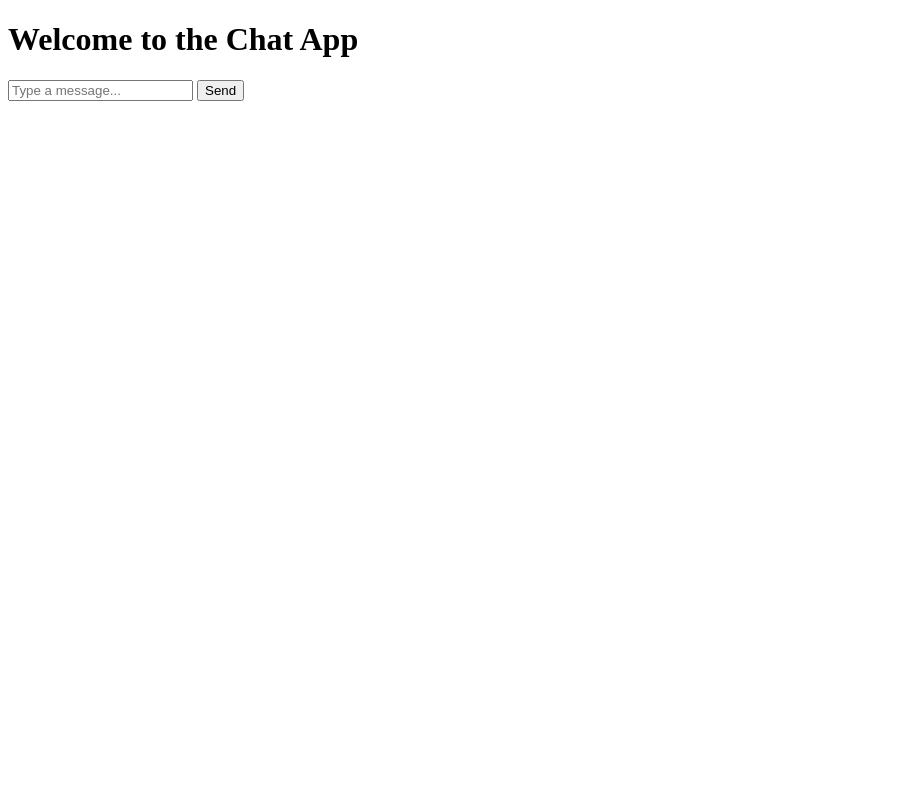
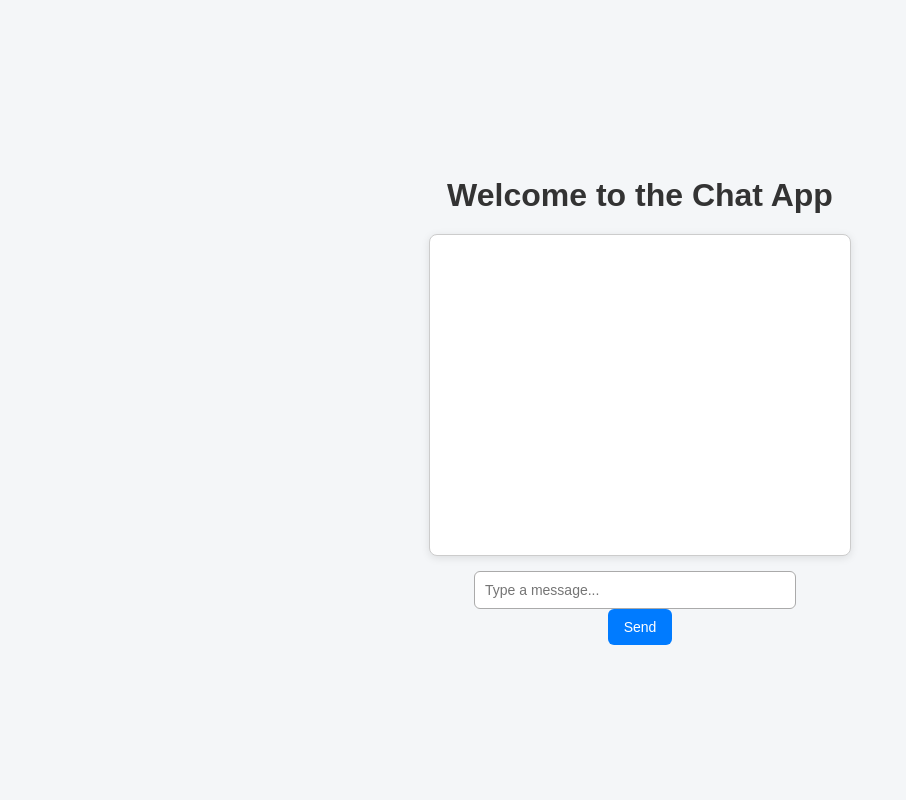
Before and after one commit to HostServer001/chatWith, a Flask app: page / in a window 1280 px wide. Shown: the whole page, without its empty margins (0-906 px from the left). Run offline with Flask 3, Linux system fonts and the light colour scheme; some libraries are stand-ins or nearby versions.

Commit message:
Update index.html

```diff
--- a/templates/index.html
+++ b/templates/index.html
@@ -2,6 +2,79 @@
 <html>
 <head>
   <title>Chat App</title>
+  <style>
+  body {
+    font-family: Arial, sans-serif;
+    background-color: #f4f6f8;
+    margin: 0;
+    padding: 0;
+    display: flex;
+    flex-direction: column;
+    align-items: center;
+    justify-content: center;
+    height: 100vh;
+  }
+
+  h1 {
+    color: #333;
+    margin-bottom: 20px;
+  }
+
+  #chat {
+    width: 400px;
+    height: 300px;
+    background-color: #ffffff;
+    border: 1px solid #ccc;
+    border-radius: 8px;
+    padding: 10px;
+    overflow-y: auto;
+    box-shadow: 0 2px 8px rgba(0, 0, 0, 0.1);
+    margin-bottom: 15px;
+  }
+
+  #chat p {
+    margin: 5px 0;
+    padding: 6px 10px;
+    background-color: #e1f5fe;
+    border-radius: 6px;
+    word-wrap: break-word;
+  }
+
+  #message {
+    width: 300px;
+    padding: 10px;
+    border: 1px solid #aaa;
+    border-radius: 6px;
+    font-size: 14px;
+    margin-right: 10px;
+  }
+
+  button {
+    padding: 10px 16px;
+    background-color: #007bff;
+    color: white;
+    border: none;
+    border-radius: 6px;
+    font-size: 14px;
+    cursor: pointer;
+    transition: background-color 0.3s ease;
+  }
+
+  button:hover {
+    background-color: #0056b3;
+  }
+
+  @media (max-width: 500px) {
+    #chat {
+      width: 90%;
+    }
+
+    #message {
+      width: 60%;
+    }
+  }
+</style>
+
   <script src="https://cdn.socket.io/4.5.4/socket.io.min.js"></script>
 </head>
 <body>
```
